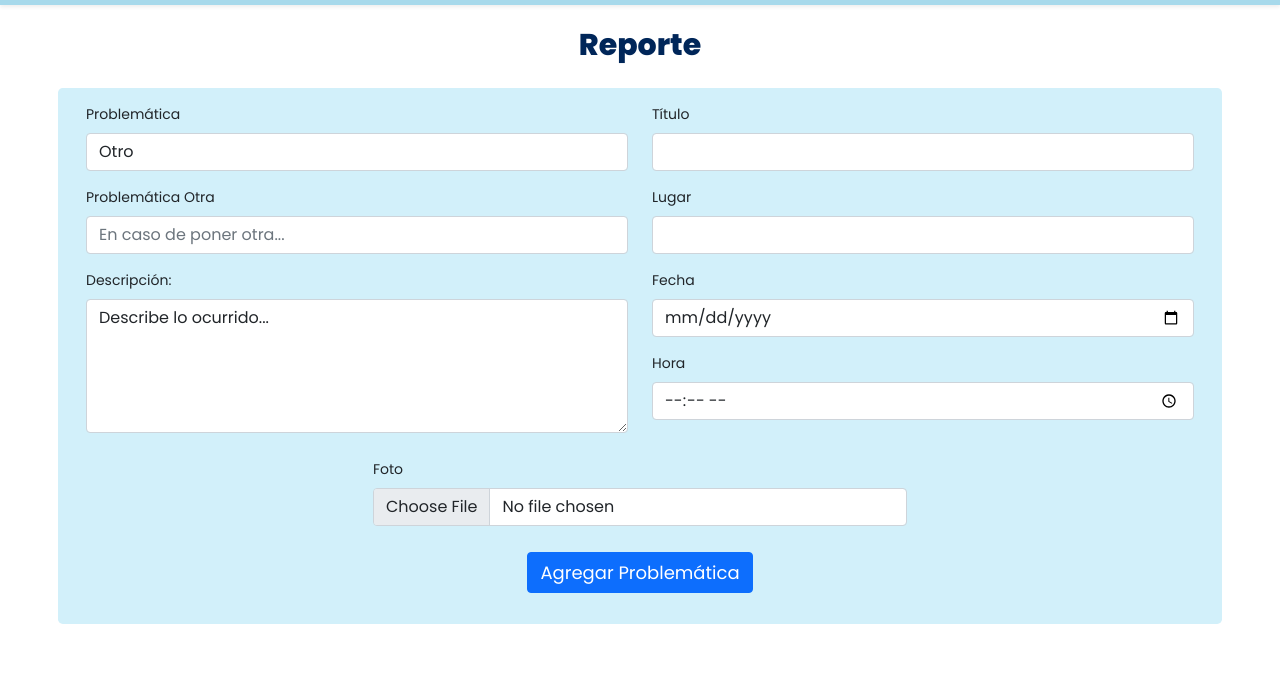
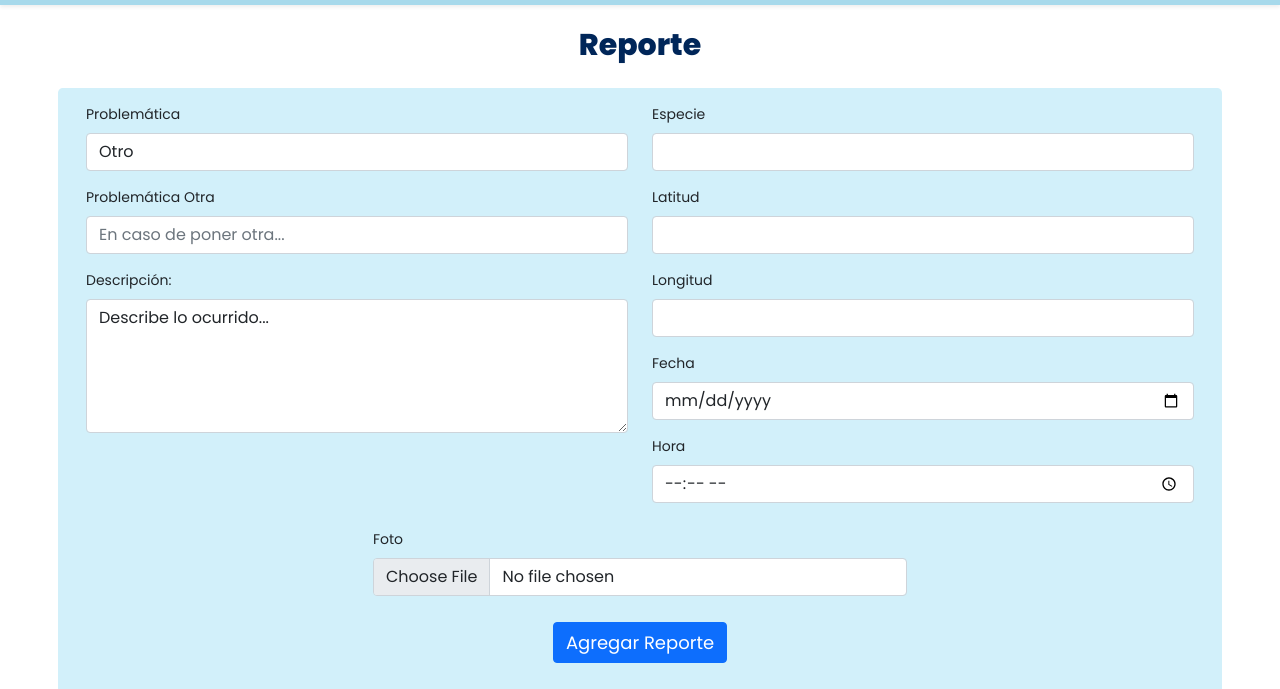
Before and after one commit to RodrigoMijangos/OceanLife_HackTheOcean, a plain HTML site: page views/reportar-problematica.html in a window 1280 px wide. Shown: the part 111-800 px from the top of the page. Drawn offline with nearby package versions, Linux system fonts and the light colour scheme.

Commit message:
Update reportar-problematica.html

```diff
--- a/views/reportar-problematica.html
+++ b/views/reportar-problematica.html
@@ -102,11 +102,14 @@
 
                                                         </div>
                                                         <div class="mb-3 col-md-6">
-                                                                <label for="titulo" class="form-label">Título</label>
+                                                                <label for="especie" class="form-label">Especie</label>
                                                                 <input type="text" class="form-control mb-3"
                                                                         id="titulo">
 
-                                                                <label for="lugar" class="form-label">Lugar</label>
+                                                                <label for="latitud" class="form-label">Latitud</label>
+                                                                <input type="text" class="form-control mb-3" id="lugar">
+
+                                                                <label for="longitud" class="form-label">Longitud</label>
                                                                 <input type="text" class="form-control mb-3" id="lugar">
 
                                                                 <label for="fecha" class="form-label">Fecha</label>
@@ -130,7 +133,7 @@
                                                                 <button id="button"
                                                                         class="btn btn-primary btn-md btn-buscar"
                                                                         type="submit" name="action">Agregar
-                                                                        Problemática</button>
+                                                                        Reporte</button>
                                                         </div>
                                                 </form>
                                                 <br>
```
